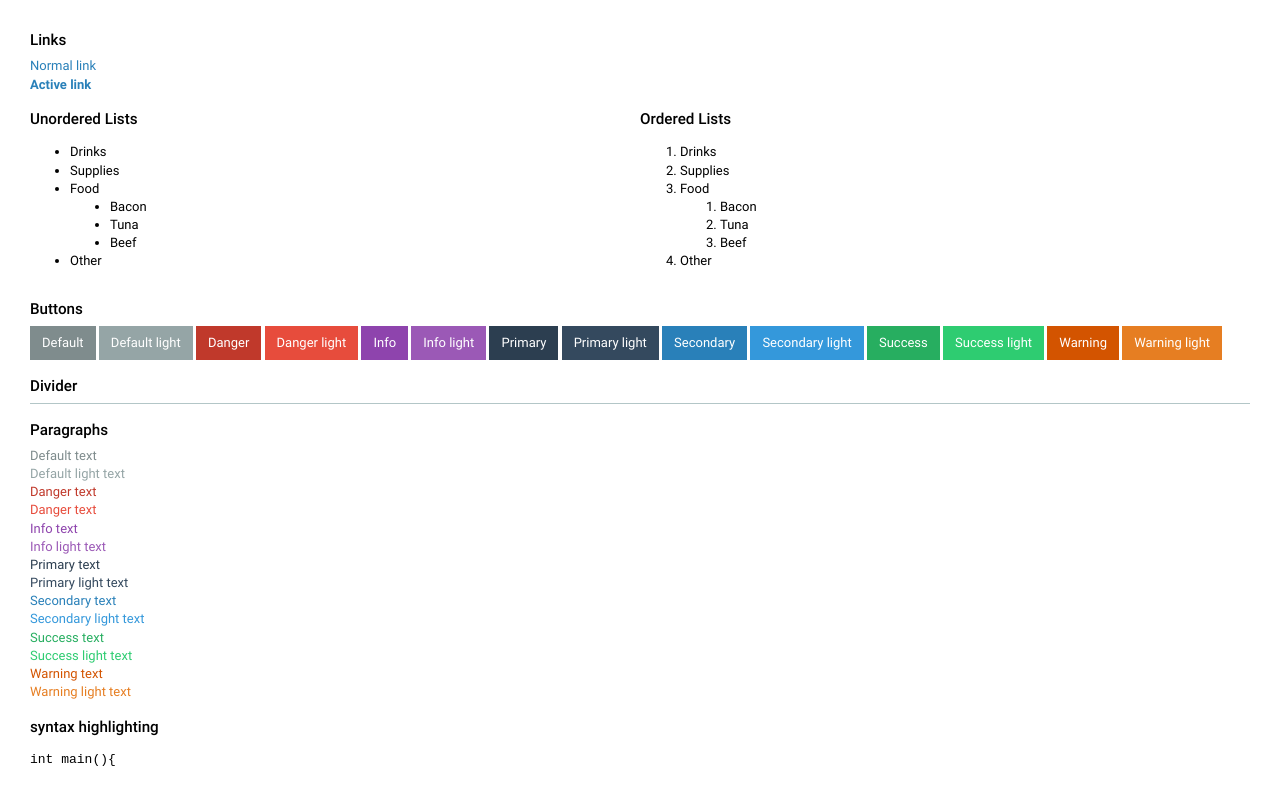
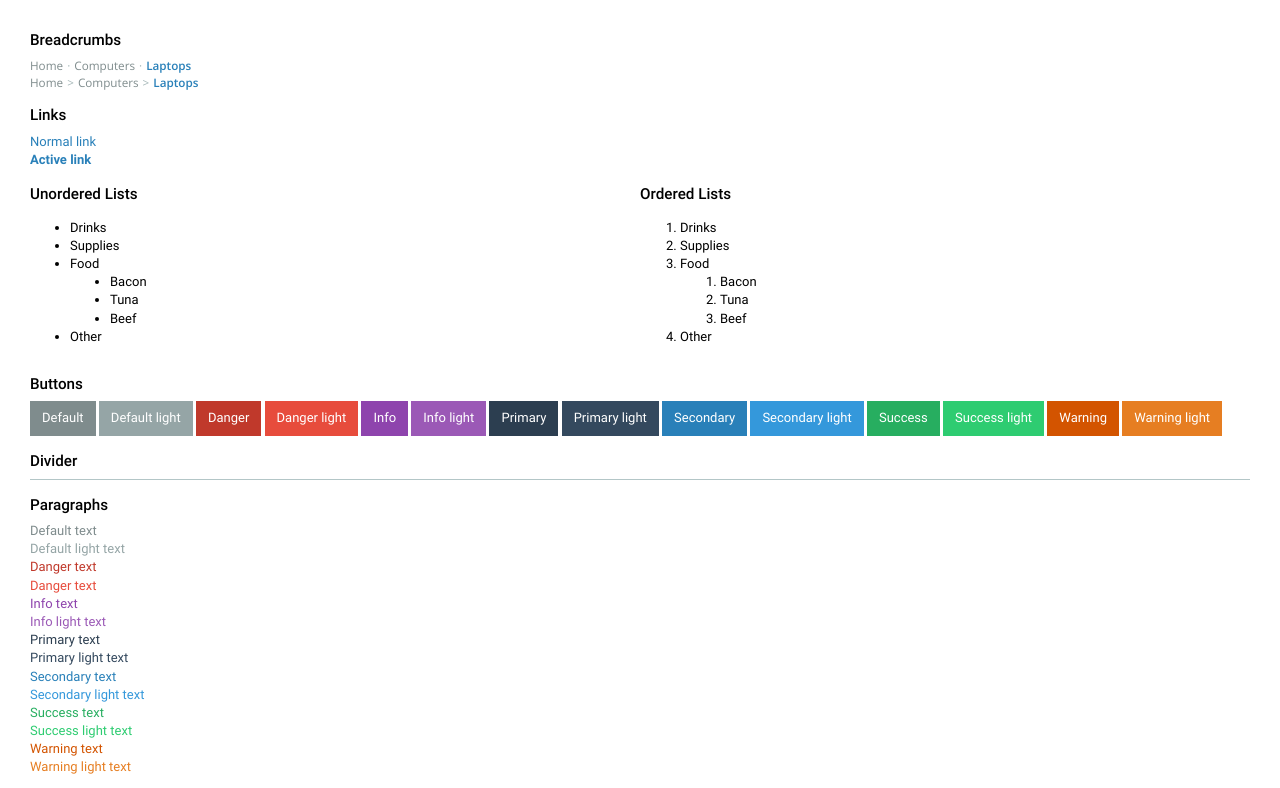
Before and after one commit to buckyroberts/Falcon, a website: page src/index.html in a window 1280 px wide. Shown: the top 788 px of the page. Drawn offline with Linux system fonts and the light colour scheme.

Commit message:
Finished breadcrumbs

```diff
--- a/src/index.html
+++ b/src/index.html
@@ -8,6 +8,18 @@
     <script src="https://cdn.rawgit.com/google/code-prettify/master/loader/run_prettify.js"></script>
 </head>
 <body style="padding: 15px 30px;">
+
+    <h3>Breadcrumbs</h3>
+    <div class="breadcrumbs">
+        <a href="#">Home</a> ·
+        <a href="#">Computers</a> ·
+        <a href="#">Laptops</a>
+    </div>
+    <div class="breadcrumbs">
+        <a href="#">Home</a> >
+        <a href="#">Computers</a> >
+        <a href="#">Laptops</a>
+    </div>
 
     <h3>Links</h3>
     <div><a href="#">Normal link</a></div>
--- /dev/null
+++ b/src/scss/themes/default/_breadcrumbs.scss
@@ -0,0 +1,29 @@
+@import "variables";
+@import url(https://fonts.googleapis.com/css?family=Open+Sans:400,600,700);
+
+.breadcrumbs{
+	color: $default-light * 1.1;
+	font-family: 'Open Sans', sans-serif;
+	font-size: 0.9em;
+
+	a{
+		color: $default;
+		margin: 0 1px;
+
+		&:first-child{
+			margin-left: 0;
+		}
+
+		&:last-child{
+			color: $secondary;
+			font-weight: 600;
+		}
+
+		&:hover {
+			color: $default-light;
+			text-decoration: underline;
+		}
+
+	}
+
+}
--- a/src/scss/themes/default/_master.scss
+++ b/src/scss/themes/default/_master.scss
@@ -1,4 +1,5 @@
 @import url(https://fonts.googleapis.com/css?family=Roboto:100,300,400,500,700,900);
+@import "breadcrumbs";
 @import "buttons";
 @import "headings";
 @import "notifications";
```
Also changed, not shown: src/css/main.css.
